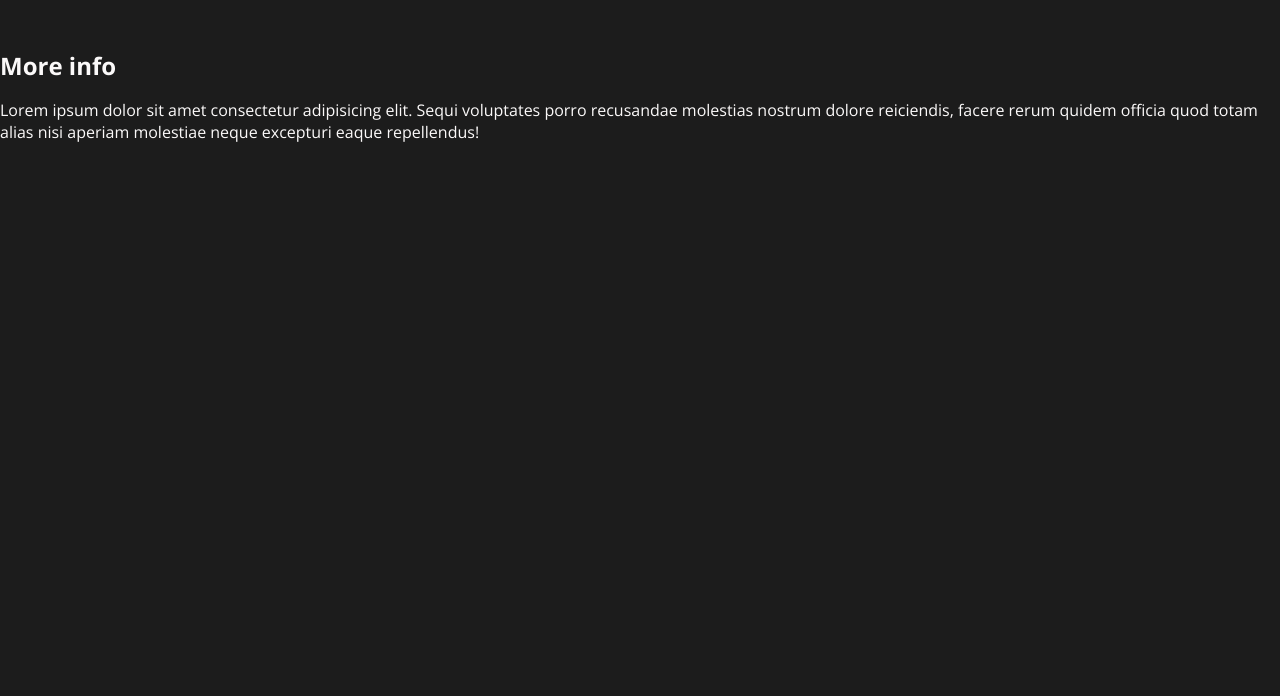
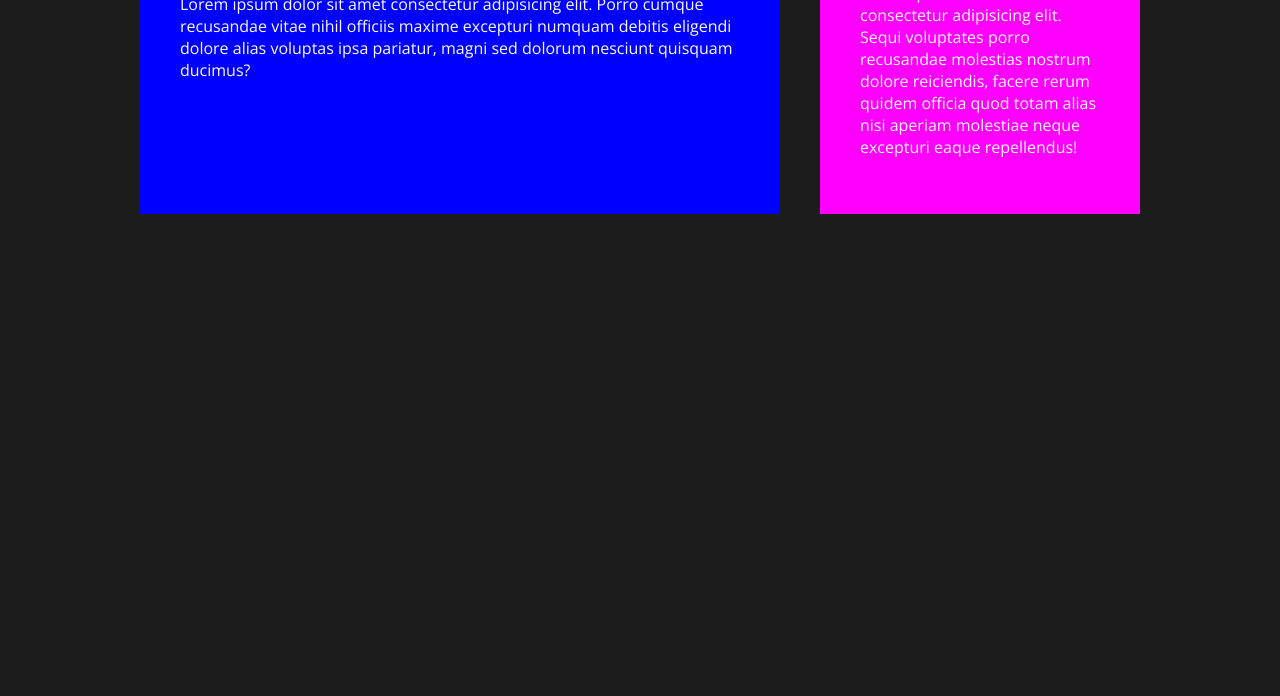
Before and after one commit to mustafa-bhm/Sass-demo, a website: page index.html in a window 1280 px wide. Shown: the part 104-800 px from the top of the page. Drawn offline with nearby package versions, Linux system fonts and the light colour scheme.

Commit message:
grid display + max-width

```diff
--- a/app/scss/layout/_grid.scss
+++ b/app/scss/layout/_grid.scss
@@ -3,9 +3,27 @@
   grid-template-columns: 1fr;
   grid-template-rows: auto auto;
   gap: 40px;
+  max-width: 1000px;
+  margin-inline: auto;
+  padding-left: 20px;
+  padding-right: 20px;
+
+  @media (min-width: 900px) {
+    grid-template-columns: 2fr 1fr;
+    grid-template-rows: auto;
+    padding-left: 0;
+    padding-right: 0;
+  }
+
+  &__main,
+  &__sidebar {
+    padding: 40px;
+  }
 
   &__main {
+    background-color: blue;
   }
   &__sidebar {
+    background-color: magenta;
   }
 }
```
Also changed, not shown: app/scss/style.css, 1 other file.
